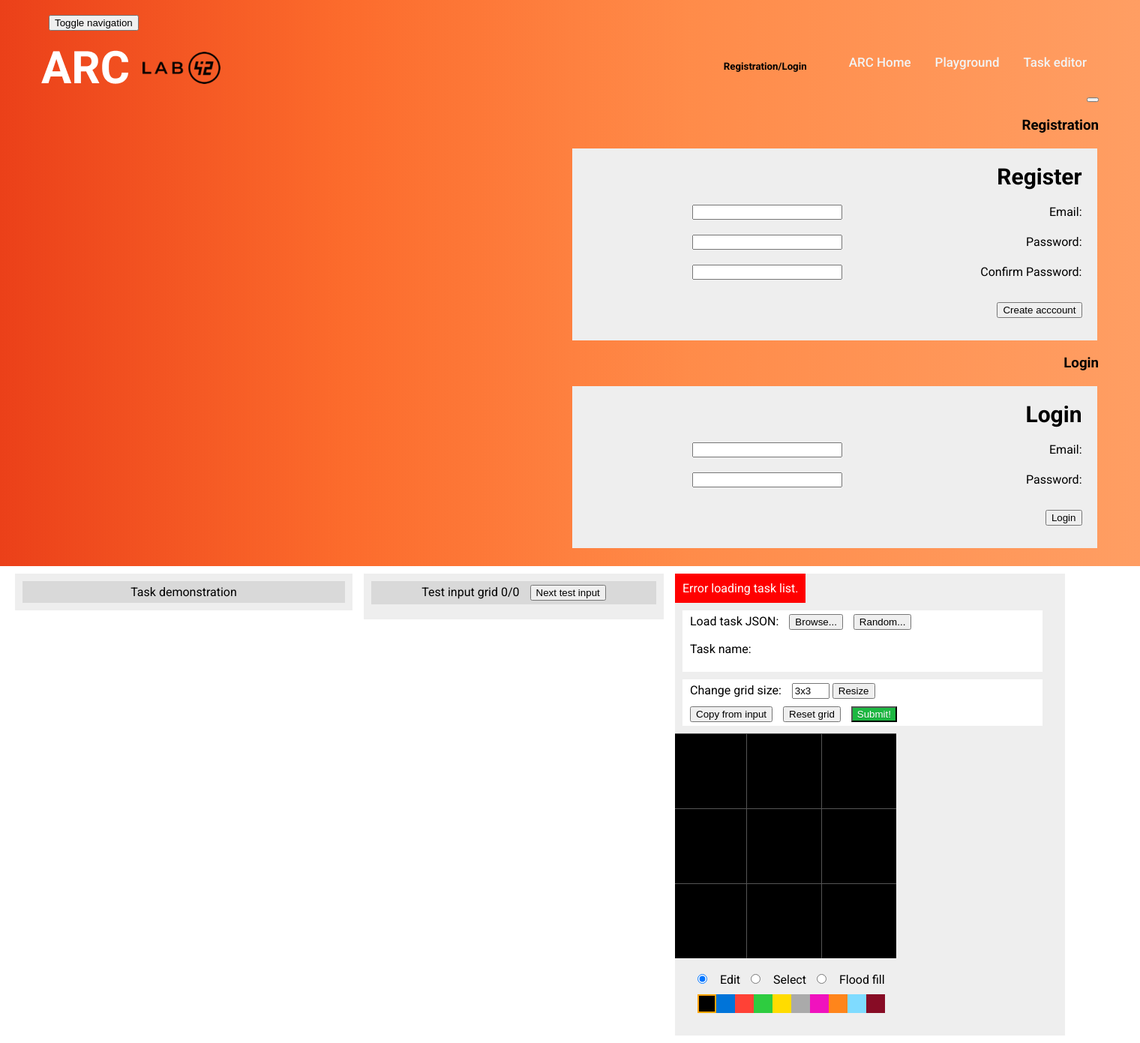
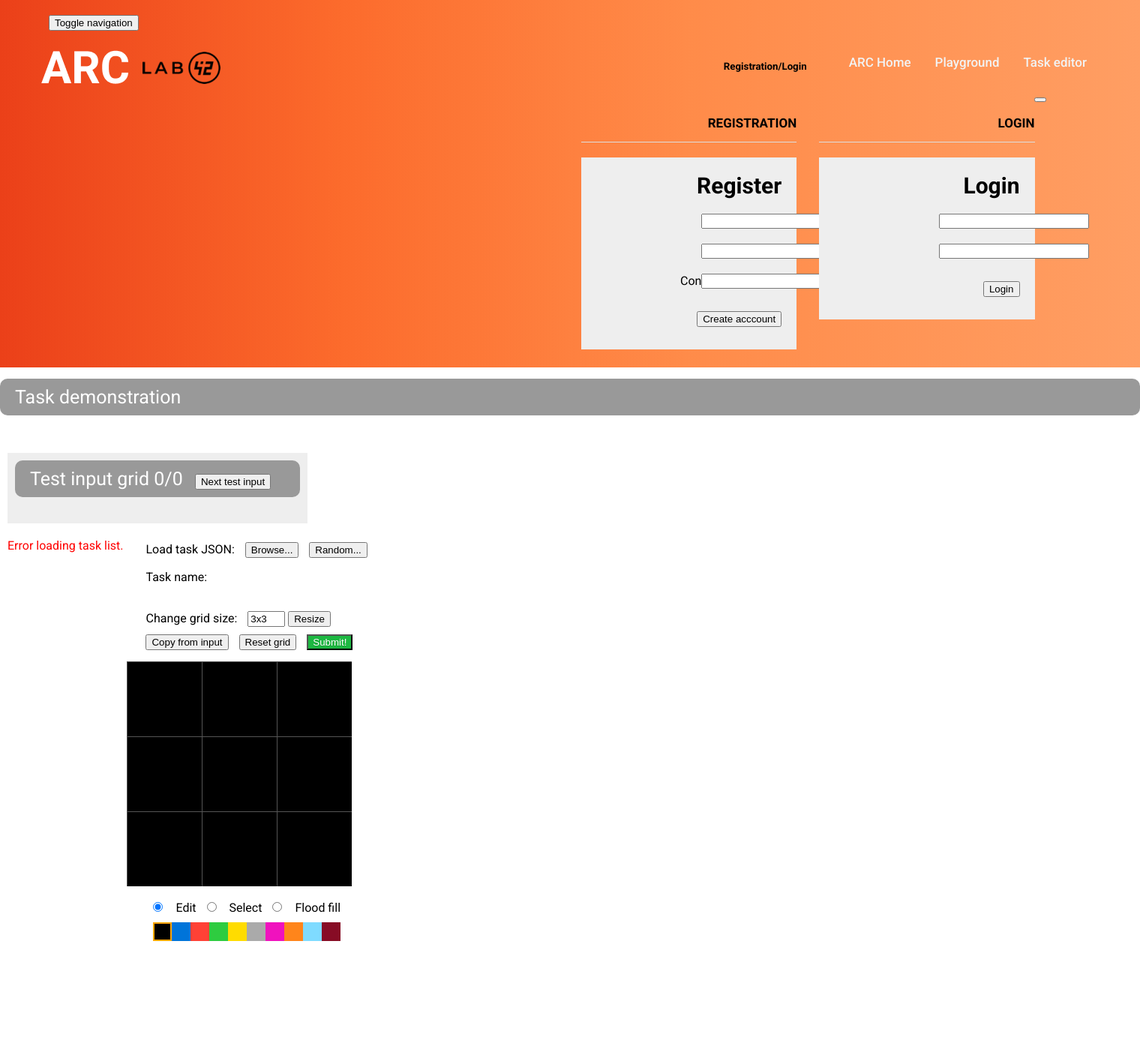
Before and after one commit to mangoit-abhi/arc-fask-first, a Flask app: page /playground in a window 1520 px wide. Shown: the whole page at 75% size. After the commit the page ends 1255 px from the top, so only its background shows below. Run offline with Flask 2, Linux system fonts and the light colour scheme; some libraries are stand-ins or nearby versions.

Commit message:
Add files via upload
updating css for playgroung with navbar

```diff
--- a/static/css/arc_common.css
+++ b/static/css/arc_common.css
@@ -74,15 +74,15 @@
 /*Message display*/
 
 #error_display {
-    background-color: red;
-    color: white;
+
+    color: red;
     float: left;
     padding: 10px;
 }
 
 #info_display {
-    background-color: green;
-    color: white;
+
+    color: green;
     float: left;
     padding: 20px;
 }
--- a/static/css/base.css
+++ b/static/css/base.css
@@ -6,6 +6,8 @@
   --border-color:#ECE9E9;
   --grey-bg : #FAFAFA;
   --bg-white :#fff;
+  --dark-grey:#EFEFEF;
+  --primary-button : #FC6B2C;
 }
 
 * {
@@ -416,6 +418,135 @@
   width: 600px;
 }
 
+.modal-dialog{
+  max-width: 90%;
+}
+.login-register-popup-wrapper {
+  display: flex;
+}
+.login-register-popup-left, .login-register-popup-right {
+  max-width: 50%;
+  flex: 0 0 50%;
+  padding: 0 15px;
+}
+
+.login-register-popup-right h3, .login-register-popup-left h3{
+  text-transform: uppercase;
+  font-size: 17px;
+  margin-bottom: 15px;
+  padding-bottom: 15px;
+  border-bottom: 1px solid #ddd;
+}
+
+.modal-open .modal {
+  overflow-x: hidden;
+  overflow-y: auto;
+  background: rgba(0,0,0,0.6);
+}
+
+.show {
+  opacity: 1;
+}
+
+
+/* playground */
+
+body #evaluation_output_editor.load-task {
+  width: 100%;
+  background: var(--dark-grey);
+  margin-top: 15px;
+  border-radius: 15px;
+}
+
+
+
+.load-task #load_task_control_btns {
+  background: none;
+  display: flex;
+  justify-content: space-between;
+  align-items: center;
+}
+
+.load-task #load_task_control_btns label {
+  margin-bottom: 0px;
+  font-size: 20px;
+  font-weight: 400;
+  color: #000;
+}
+
+.load-task #load_task_control_btns button,
+.load-task #load_task_control_btns input[type="button"] {
+  background: var(--primary-button);
+  font-size: 20px;
+  color: #fff;
+  height: 37px;
+  line-height: 37px;
+  padding: 0 15px;
+  border:none;
+  border-radius: 10px;
+}
+
+.error-display-outer {
+  width: 100%;
+  display: inline-block;
+  background: var(--dark-grey);
+  border-radius: 10px;
+  font-size: 20px;
+  font-weight: 400;
+}
+body .text {
+   background: #999999;
+   text-align: left;
+   padding: 10px 20px;
+   font-size: 25px;
+   border-radius: 10px;
+   color: #fff;
+   margin-bottom: 25px !important;
+}
+
+#demonstration_examples_view #task_preview .row {
+  margin: 0;
+}
+
+#demonstration_examples_view #task_preview {
+  display: flex;
+  flex-wrap: wrap;
+}
+
+/* #demonstration_examples_view #task_preview > div {
+  width: 50%;
+  margin-bottom: 50px;
+}
+
+#demonstration_examples_view #task_preview > div .output_preview,
+#demonstration_examples_view #task_preview > div .input_preview {
+  width: 49%;
+  float: right;
+}
+
+#demonstration_examples_view #task_preview > div .input_preview div,
+#demonstration_examples_view #task_preview > div .output_preview div {
+  width: 100% !important;
+}
+
+#demonstration_examples_view #task_preview > div .input_preview { float: left;} */
+
+#demonstration_examples_view #task_preview {
+  display: grid;
+  grid-template-columns: auto auto ;
+
+  padding: 0px;
+}
+#demonstration_examples_view #task_preview .pair_preview {
+
+
+  padding: 20px 0;
+  font-size: 30px;
+  text-align: center;
+}
+
+
+
 
 @media(min-width:768px) and (max-width:1200px) {
   .navbar-outer .navbar #navbar.nav {
--- a/static/css/playground.css
+++ b/static/css/playground.css
@@ -1,23 +1,21 @@
+
+
 #workspace {
-    width: 1500px;
-    margin-left: 10px;
+    width: 100%;
+
 }
 
 #demonstration_examples_view {
     float: left;
-    width: 450px;
-    margin: 10px;
+    width: 100%;
+    margin: 15px 0;
     margin-right: 5px;
-    background-color: #eee;
+
 }
 
 #evaluation_view {
     float: left;
-    width: 520px;
-    margin: 10px;
-    margin-left: 5px;
-    background-color: #eee;
-    overflow: hidden;
+    width: 100%;
 }
 
 #input-view {
@@ -114,9 +112,9 @@
 /*Task demonstration*/
 
 .pair_preview {
-    height: 200px;
+
     padding: 5px;
-    border-bottom: solid 5px #fff;
+
 }
 .input_preview {
     height: 200px;
@@ -127,7 +125,7 @@
     height: 200px;
     width: 200px;
     float: left;
-    margin-left: 35px;
+    margin-left: 10px;
 }
 
 .text {
@@ -139,7 +137,7 @@
 }
 
 #task_demo_header {
-    margin: 10px;
+    margin: 0px;
 }
 
 #error_display {
```
